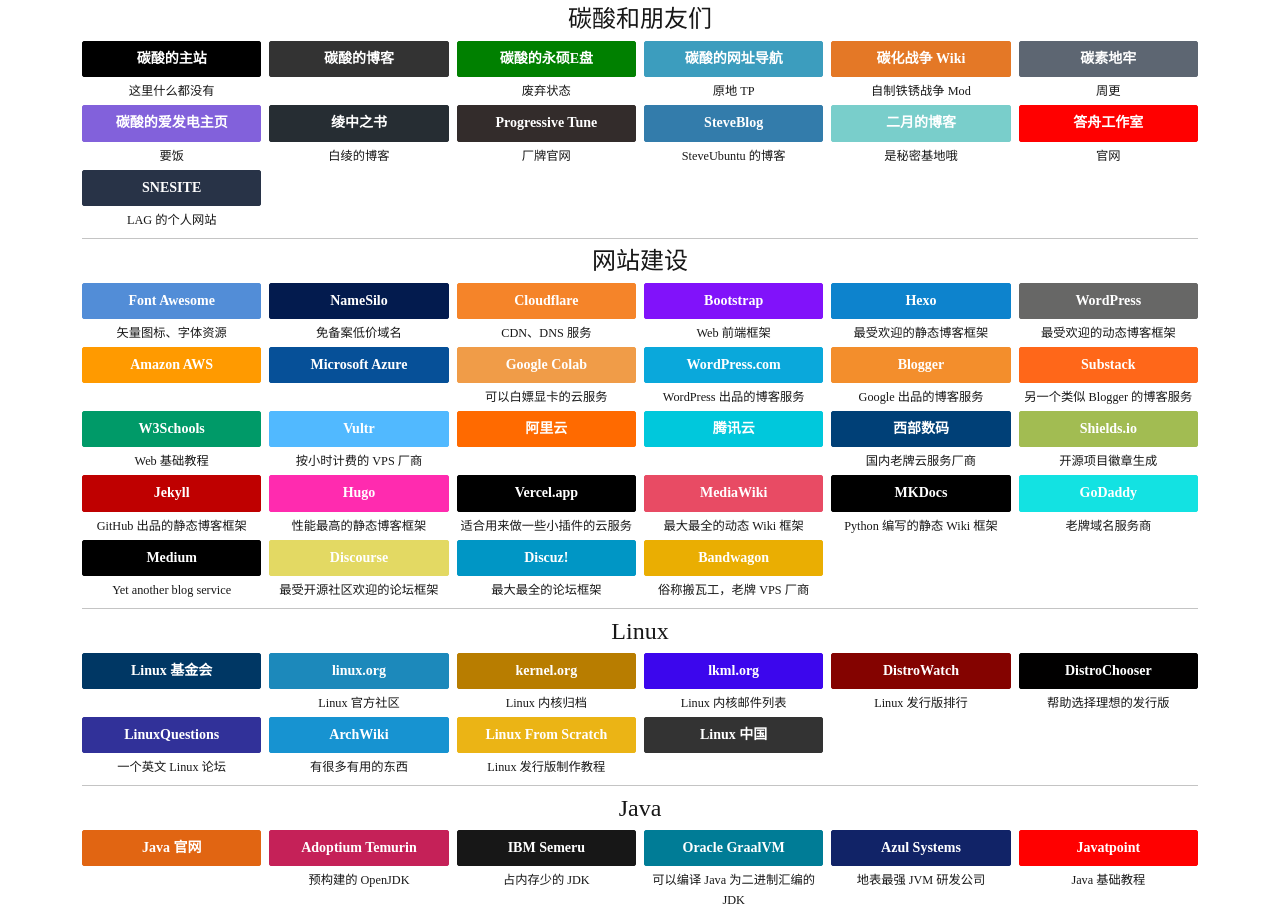
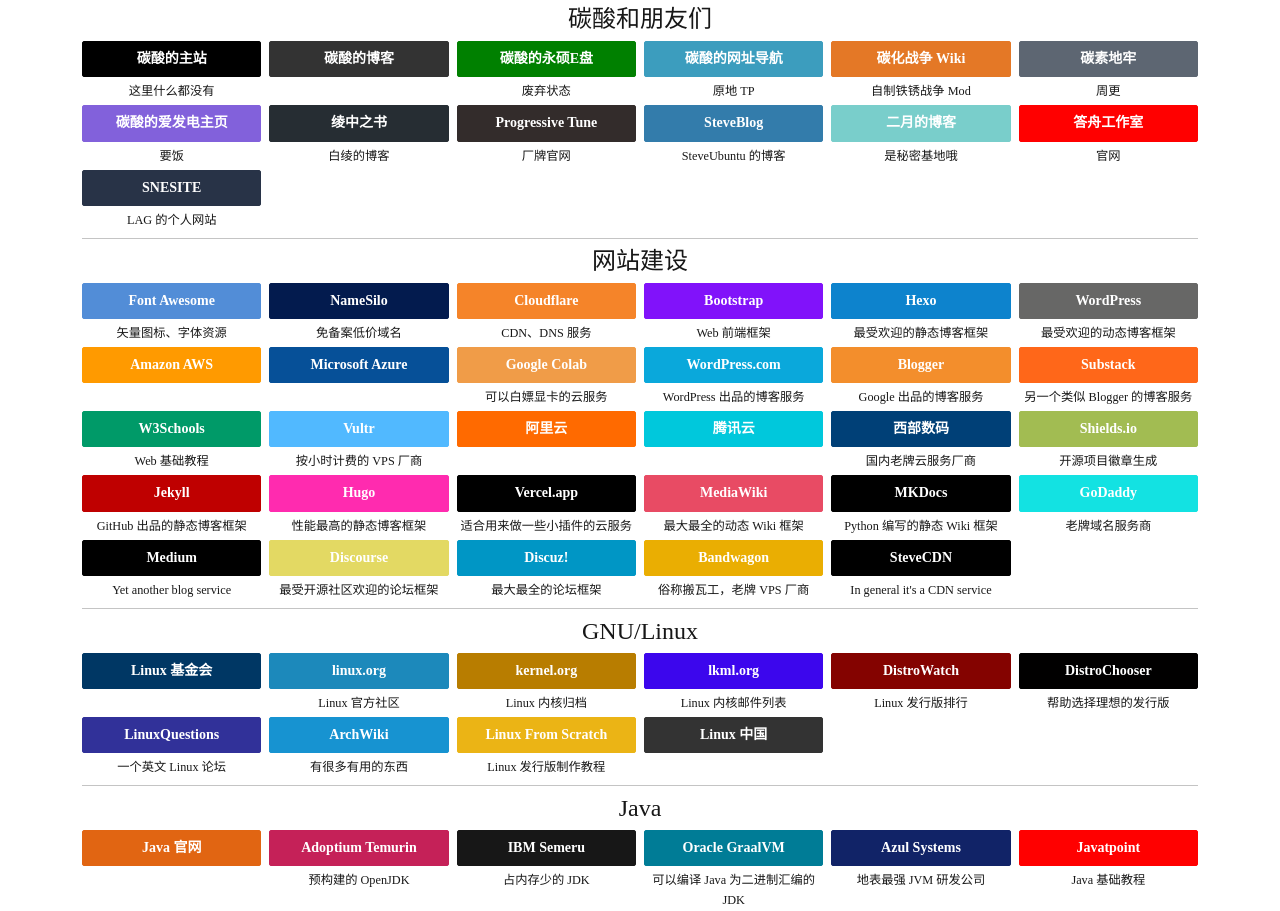
Before and after one commit to Tianscar/sitenav, a website: page index.html in a window 1280 px wide. Shown: the part 175-1086 px from the top of the page. Drawn offline with Linux system fonts and the light colour scheme; a web font is replaced by a local one.

Commit message:
Site updated: 2023-05-28 14:43:09

```diff
--- a/index.html
+++ b/index.html
@@ -626,13 +626,27 @@
           俗称搬瓦工，老牌 VPS 厂商
         </p>
       </div>
+      <div class="col-xl-2 col-sm-4 col-6 px-1">
+        <a
+        class="btn btn-primary btn btn-block"
+        href="https://cdn.stevesuk.eu.org/"
+        style="background-color: #000000; border-color: #000000;"
+        target="_blank"
+        role="button"
+        >
+        SteveCDN
+        </a>
+        <p class="small my-1">
+          In general it's a CDN service
+        </p>
+      </div>
     </div>
   </section>
 
   <hr class="my-1" />
 
   <section class="text-center">
-    <p class="title my-2">Linux</p>
+    <p class="title my-2">GNU/Linux</p>
     <div class="row px-2">
       <div class="col-xl-2 col-sm-4 col-6 px-1">
         <a
```
